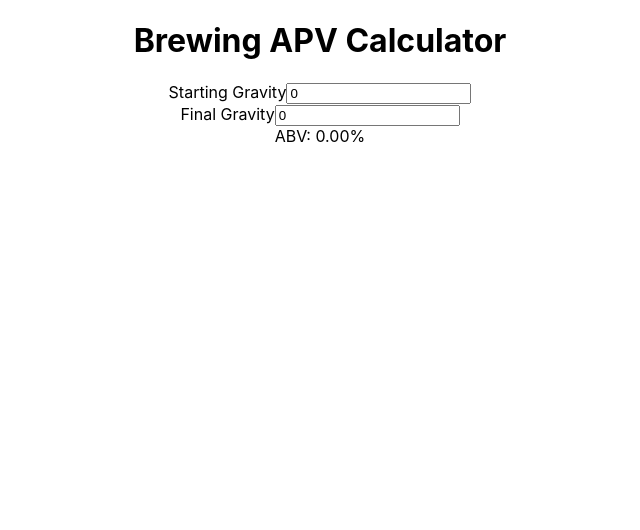
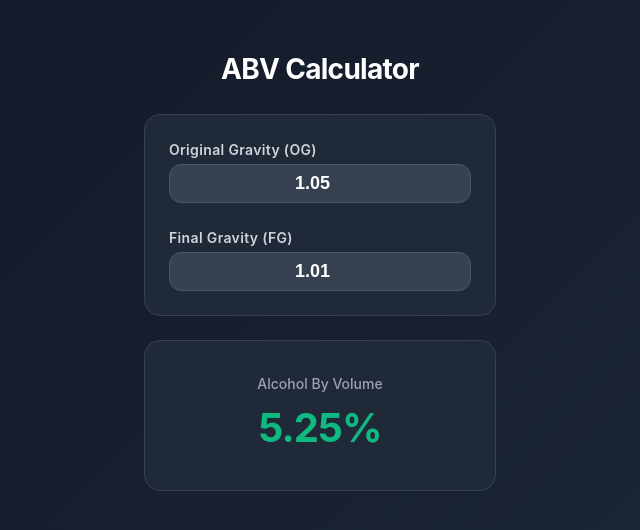
Before and after one commit to nathan-schmidt-viget/apv-brewing, a React (Create React App) app: page / in a window 1280 px wide. Shown: the top 530 px of the page, without its empty margins (320-960 px from the left). Built offline with nearby package versions, Linux system fonts and the light colour scheme.

Commit message:
Adding css style to the calculator

```diff
--- a/src/App.css
+++ b/src/App.css
@@ -1,33 +1,163 @@
+/* Global */
+:root {
+  --color-black: #000;
+  --color-white: #fff;
+  --color-gray-100: #f3f4f6;
+  --color-gray-200: #e5e7eb;
+  --color-gray-300: #d1d5db;
+  --color-gray-400: #9ca3af;
+  --color-gray-500: #6b7280;
+  --color-gray-600: #4b5563;
+  --color-gray-700: #374151;
+  --color-gray-800: #1f2937;
+  --color-gray-900: #111827;
+  --color-blue-500: #3b82f6;
+  --color-blue-600: #2563eb;
+  --color-green-500: #10b981;
+  --color-green-600: #059669;
+  --color-red-500: #ef4444;
+  --color-red-600: #dc2626;
+
+  --spacing-1: 0.25rem;
+  --spacing-2: 0.5rem;
+  --spacing-3: 1rem;
+  --spacing-4: 1.5rem;
+  --spacing-5: 2rem;
+  --spacing-6: 3rem;
+  --spacing-7: 4rem;
+  --spacing-8: 6rem;
+
+  --border-radius: 12px;
+  --border-radius-lg: 16px;
+  --border-radius-xl: 20px;
+}
+
+* {
+  box-sizing: border-box;
+}
+
+html {
+  background: linear-gradient(
+    135deg,
+    var(--color-gray-900) 0%,
+    var(--color-gray-800) 100%
+  );
+  color: var(--color-white);
+  font-family: -apple-system, BlinkMacSystemFont, "Segoe UI", Roboto, Oxygen,
+    Ubuntu, Cantarell, sans-serif;
+  font-size: 16px;
+  line-height: 1.5;
+  min-height: 100vh;
+  padding: env(safe-area-inset-top) env(safe-area-inset-right)
+    env(safe-area-inset-bottom) env(safe-area-inset-left);
+}
+
+body {
+  margin: 0;
+  padding: 0;
+}
+
 .App {
+  display: flex;
+  flex-direction: column;
+  gap: var(--spacing-4);
+  margin: 0 auto;
+  max-width: 400px;
+  min-height: 100vh;
+  padding: var(--spacing-4);
+}
+
+/* Header */
+header {
+  padding-top: var(--spacing-4);
   text-align: center;
 }
 
-.App-logo {
-  height: 40vmin;
-  pointer-events: none;
+header h1 {
+  color: var(--color-white);
+  font-size: 1.75rem;
+  font-weight: 700;
+  letter-spacing: -0.025em;
+  margin: 0;
 }
 
-@media (prefers-reduced-motion: no-preference) {
-  .App-logo {
-    animation: App-logo-spin infinite 20s linear;
-  }
+/* Calculator Display */
+.calculator-display {
+  text-align: center;
+  background: var(--color-gray-800);
+  border-radius: var(--border-radius-lg);
+  border: 1px solid var(--color-gray-700);
+  padding: var(--spacing-5);
 }
 
-.App-header {
-  background-color: #282c34;
-  min-height: 100vh;
+.result-label {
+  color: var(--color-gray-400);
+  font-size: 0.875rem;
+  font-weight: 500;
+  margin-bottom: var(--spacing-1);
+}
+
+.result-value {
+  color: var(--color-green-500);
+  font-size: 2.5rem;
+  font-weight: 700;
+  letter-spacing: -0.025em;
+  margin: 0;
+}
+
+/* Form */
+.form {
   display: flex;
   flex-direction: column;
-  align-items: center;
-  justify-content: center;
-  font-size: calc(10px + 2vmin);
-  color: white;
+  gap: var(--spacing-4);
+  background: var(--color-gray-800);
+  border-radius: var(--border-radius-lg);
+  border: 1px solid var(--color-gray-700);
+  padding: var(--spacing-4);
 }
 
-.App-link {
-  color: #61dafb;
+.form-group {
+  display: flex;
+  flex-direction: column;
+  gap: var(--spacing-1);
 }
 
+.form-group:last-child {
+  margin-bottom: 0;
+}
+
+.form-label {
+  color: var(--color-gray-300);
+  display: block;
+  font-size: 0.875rem;
+  font-weight: 600;
+  letter-spacing: 0.025em;
+}
+
+.form-input {
+  background: var(--color-gray-700);
+  border-radius: var(--border-radius);
+  border: 1px solid var(--color-gray-600);
+  color: var(--color-white);
+  font-size: 1.125rem;
+  font-weight: 600;
+  padding: var(--spacing-2) var(--spacing-3);
+  text-align: center;
+  transition: all 0.2s ease;
+  width: 100%;
+}
+
+.form-input:focus {
+  background: var(--color-gray-600);
+  border-color: var(--color-blue-500);
+  outline: none;
+}
+
+.form-input::placeholder {
+  color: var(--color-gray-400);
+}
+
+/* Utility Classes */
 .grid {
   display: grid;
 }
@@ -44,11 +174,14 @@
   flex-direction: row;
 }
 
-@keyframes App-logo-spin {
-  from {
-    transform: rotate(0deg);
-  }
-  to {
-    transform: rotate(360deg);
-  }
+.items-center {
+  align-items: center;
 }
+
+.justify-center {
+  justify-content: center;
+}
+
+.text-center {
+  text-align: center;
+}
--- a/src/App.js
+++ b/src/App.js
@@ -2,8 +2,8 @@ import './App.css';
 import { useState, useEffect } from 'react';
 
 function App() {
-  const [startingGravity, setStartingGravity] = useState(0);
-  const [finalGravity, setFinalGravity] = useState(0);
+  const [startingGravity, setStartingGravity] = useState(1.05);
+  const [finalGravity, setFinalGravity] = useState(1.01);
   const [abv, setAbv] = useState(0);
 
   useEffect(() => {
@@ -17,21 +17,49 @@ function App() {
   return (
     <div className="App">
       <header>
-        <h1>Brewing APV Calculator</h1>
+        <h1>ABV Calculator</h1>
       </header>
-      <section className="flex flex-col">
-        <label>
-          Starting Gravity
-          <input type="number" value={startingGravity} onChange={(e) => setStartingGravity(e.target.value)} />
-        </label>
-        <label>
-          Final Gravity
-          <input type="number" value={finalGravity} onChange={(e) => setFinalGravity(e.target.value)} />
-        </label>
-        <div>
-          ABV: {abv}%
+
+      <section className="form">
+        <div className="form-group">
+          <label
+            className="form-label"
+            htmlFor="starting-gravity"
+          >
+            Original Gravity (OG)
+          </label>
+          <input
+            type="number"
+            className="form-input"
+            id="starting-gravity"
+            value={startingGravity}
+            onChange={(e) => setStartingGravity(parseFloat(e.target.value) || 1.00)}
+          />
+        </div>
+
+        <div className="form-group">
+          <label
+            className="form-label"
+            htmlFor="final-gravity"
+          >
+            Final Gravity (FG)
+          </label>
+          <input
+            type="number"
+            className="form-input"
+            id="final-gravity"
+            value={finalGravity}
+            onChange={(e) => setFinalGravity(parseFloat(e.target.value) || 1.00)}
+          />
         </div>
       </section>
+
+      <div className="calculator-display">
+        <div className="result-label">Alcohol By Volume</div>
+        <div className="result-value">
+          {abv}%
+        </div>
+      </div>
     </div>
   );
 }
```
